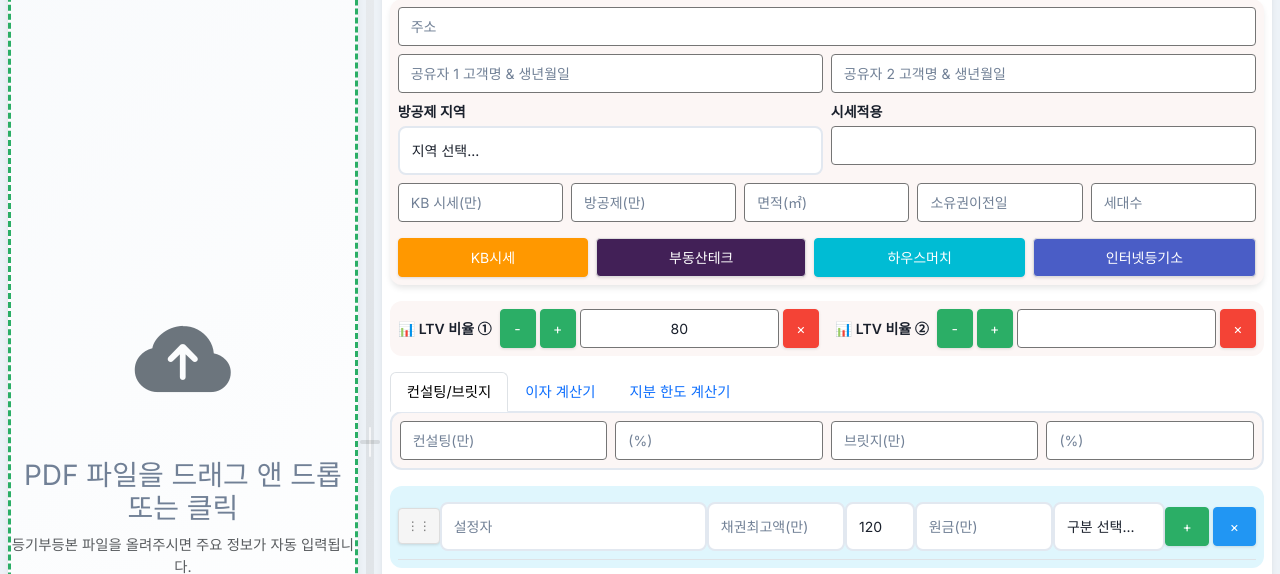
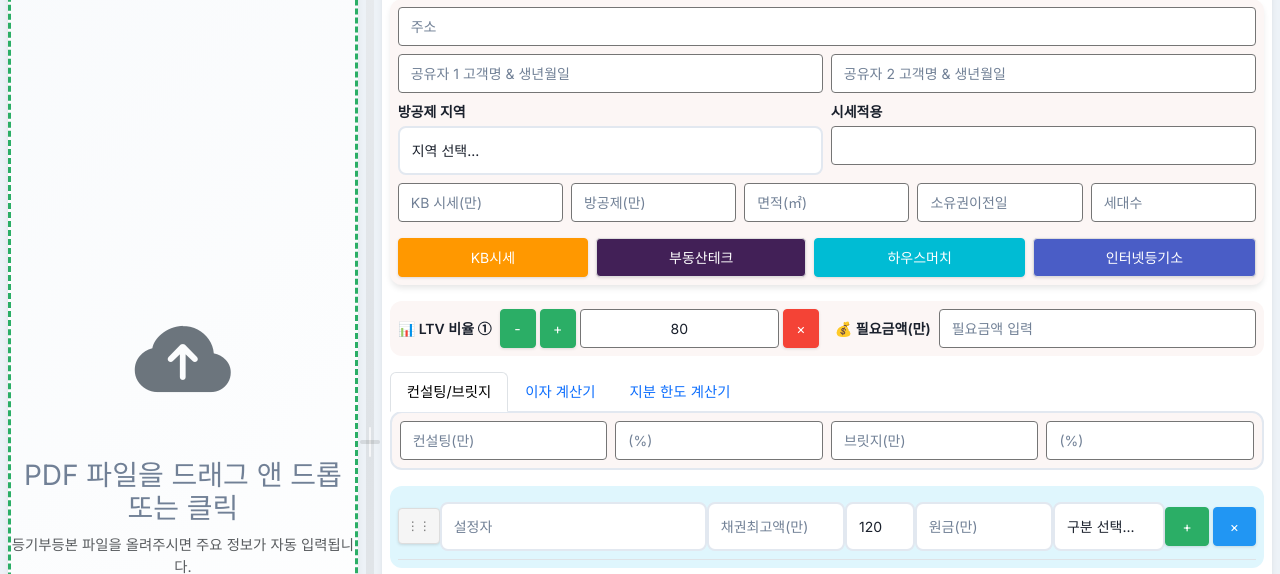
Before and after one commit to young626-jang/ltv_flask_, a Flask app: page / in a window 1280 px wide. Shown: the part 137-711 px from the top of the page. Run offline with Flask 3, Linux system fonts and the light colour scheme; data that the repository does not hold is empty.

Commit message:
Update entry.html

```diff
--- a/templates/entry.html
+++ b/templates/entry.html
@@ -16,7 +16,6 @@
     <link rel="apple-touch-icon" sizes="180x180" href="/static/icons/icon-192x192.png">
     <link href="https://cdn.jsdelivr.net/npm/bootstrap@5.3.3/dist/css/bootstrap.min.css" rel="stylesheet">
     <link rel="stylesheet" href="https://cdn.jsdelivr.net/npm/bootstrap-icons@1.11.3/font/bootstrap-icons.min.css">
-    <link rel="manifest" href="/static/manifest.json">
     <link rel="preconnect" href="https://fonts.googleapis.com">
     <link rel="preconnect" href="https://fonts.gstatic.com" crossorigin>
     <link href="https://fonts.googleapis.com/css2?family=Inter:wght@400;600;700&display=swap" rel="stylesheet">
@@ -127,13 +126,8 @@
                     </div>
                     <div class="col-6">
                         <div class="d-flex align-items-center gap-2">
-                            <label for="ltv2" class="mb-0" style="white-space: nowrap;">📊 LTV 비율 ②</label>
-                            <div class="d-flex gap-1">
-                                <button class="md-ltv-btn" type="button" onclick="adjustLtvValue('ltv2', -5)">-</button>
-                                <button class="md-ltv-btn" type="button" onclick="adjustLtvValue('ltv2', 5)">+</button>
-                                <input type="text" class="form-control form-field text-center md-input" id="ltv2" value="" style="flex: 1;">
-                                <button class="md-ltv-btn danger" type="button" onclick="clearLtvValue('ltv2')">×</button>
-                            </div>
+                            <label for="required_amount" class="mb-0" style="white-space: nowrap;">💰 필요금액(만)</label>
+                            <input type="text" class="form-control form-field manwon-format md-input" id="required_amount" placeholder="필요금액 입력" style="flex: 1;">
                         </div>
                     </div>
                 </div>
@@ -260,72 +254,5 @@
 <script src="https://cdn.jsdelivr.net/npm/bootstrap@5.3.3/dist/js/bootstrap.bundle.min.js"></script>
 <script src="{{ url_for('static', filename='js/script.js') }}"></script>
 
-<script>
-// PWA Service Worker 등록
-if ('serviceWorker' in navigator) {
-    window.addEventListener('load', function() {
-        navigator.serviceWorker.register('/static/sw.js')
-            .then(function(registration) {
-                console.log('Service Worker registered successfully:', registration);
-            })
-            .catch(function(error) {
-                console.log('Service Worker registration failed:', error);
-            });
-    });
-}
-
-// PWA 설치 프롬프트 처리
-let deferredPrompt;
-const installButton = document.createElement('button');
-installButton.innerHTML = '📱 앱 설치';
-installButton.className = 'btn btn-primary btn-sm position-fixed';
-installButton.style.cssText = 'top: 10px; right: 10px; z-index: 1000; display: none; border-radius: 20px; padding: 5px 15px; font-size: 12px;';
-installButton.id = 'install-button';
-document.body.appendChild(installButton);
-
-window.addEventListener('beforeinstallprompt', (e) => {
-    console.log('PWA install prompt triggered');
-    e.preventDefault(); // 기본 설치 배너 숨기기
-    deferredPrompt = e;
-    installButton.style.display = 'block'; // 커스텀 버튼 표시
-});
-
-// 설치 버튼 클릭 이벤트
-installButton.addEventListener('click', async () => {
-    if (deferredPrompt) {
-        deferredPrompt.prompt();
-        const { outcome } = await deferredPrompt.userChoice;
-        console.log('User choice:', outcome);
-        if (outcome === 'accepted') {
-            console.log('User accepted install');
-        }
-        deferredPrompt = null;
-        installButton.style.display = 'none';
-    }
-});
-
-// 이미 설치된 경우 버튼 숨기기
-window.addEventListener('appinstalled', () => {
-    console.log('PWA was installed');
-    installButton.style.display = 'none';
-    deferredPrompt = null;
-});
-
-// 설치 완료 후 처리
-window.addEventListener('appinstalled', (evt) => {
-    console.log('PWA was installed');
-    // 설치 완료 후 추가 로직
-});
-
-// 온라인/오프라인 상태 감지
-window.addEventListener('online', function() {
-    console.log('앱이 온라인 상태입니다.');
-});
-
-window.addEventListener('offline', function() {
-    console.log('앱이 오프라인 상태입니다.');
-});
-</script>
-
 </body>
 </html>
```
